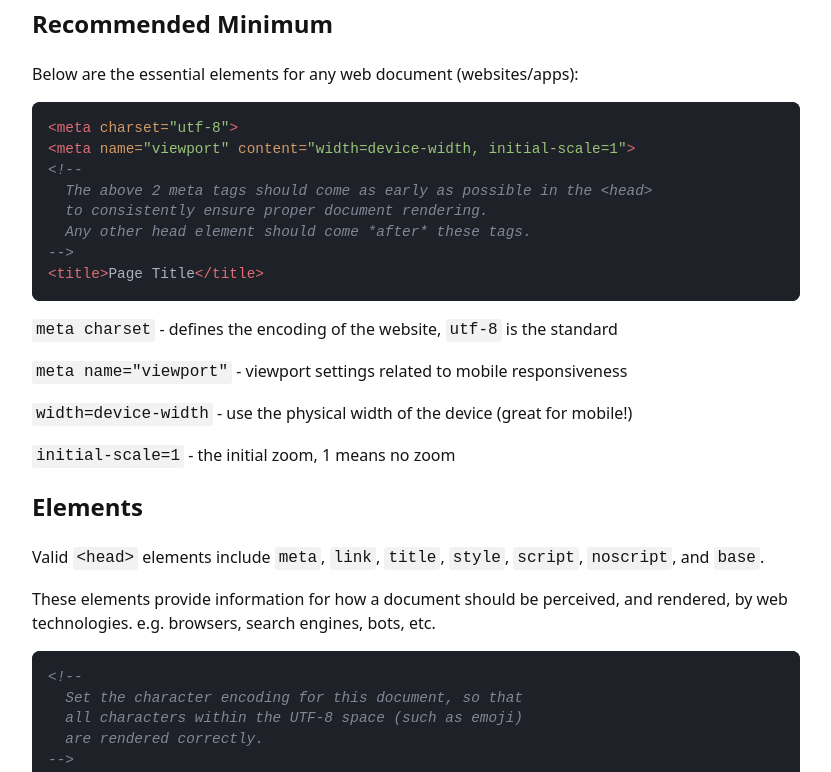
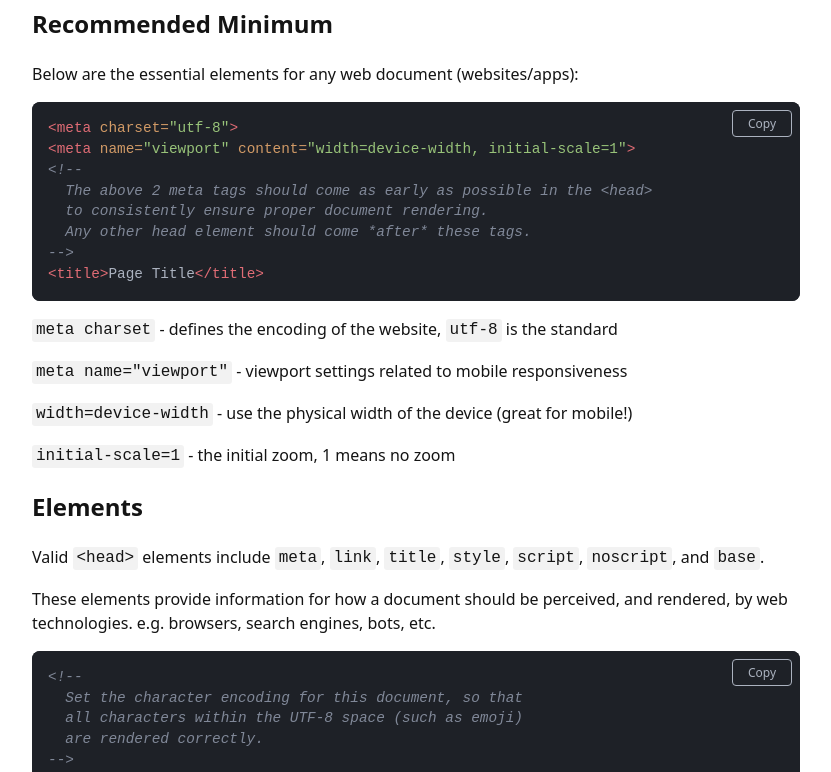
Before and after one commit to joshbuchea/HEAD, a Jekyll site: the page built from index.md, in a window 1280 px wide. Shown: the part 1422-2194 px from the top of the page, without its empty margins (224-1055 px from the left). Built offline with Jekyll 4.4.1, drawn with Linux system fonts in a browser that asks for light colours; comment, search, counter and statistics services are not loaded; some of the changed text lies outside the part shown.

Commit message:
Add copy-to-clipboard button to code blocks (#313)
* Add copy-to-clipboard button to code blocks

Closes #130

- Vanilla JS in default.html matches existing inline-script convention
- Native Clipboard API, no dependency on clipboard.js
- Styling reuses One Dark palette (#abb2bf) already in main.css
- Button hidden until hover or keyboard focus

* Always show copy button on touch devices

Button was invisible on mobile and tablet. Adds @media (hover: none)
rule so it shows where hover isn't available as a primary input.

* Skip button creation when Clipboard API unavailable

Adds an early return at button creation time when navigator.clipboard
or its writeText method isn't available. Users on unsupported browsers
get the unchanged baseline experience rather than a broken button.

* Add aria-live status region for screen reader announcements

Replaces the redundant aria-label with a shared aria-live='polite'
region appended to body, visually hidden via a reusable
.visually-hidden class in main.css. Updated on copy success/failure
so assistive tech announces the result. The button's textContent
serves as its accessible name.

* Address second round of review feedback

- Use textContent instead of innerText to preserve code formatting
- Wrap each pre in a .pre-wrapper div so the button stays pinned on horizontal scroll
- Move Clipboard API check to the top so nothing is created when it's unavailable
- Make the aria-live region static HTML for more reliable screen reader support

* Address third round of review feedback

- Add `pointer-events: none` on hidden button so it doesn't intercept clicks near top-right of code blocks
- Narrow selector to `pre.highlight` so only code blocks get copy buttons
- Clear status region before setting message so identical re-copies re-announce

```diff
--- a/_layouts/default.html
+++ b/_layouts/default.html
@@ -11,6 +11,7 @@
         {{ content }}
       </div>
     </div>
+    <div class="visually-hidden" aria-live="polite" role="status"></div>
 
     <script>
       // open external links in new tab
@@ -25,6 +26,46 @@
         }
       }
     </script>
+    <script>
+      // copy to clipboard button on code blocks
+      if (navigator.clipboard && typeof navigator.clipboard.writeText === 'function') {
+        var statusRegion = document.querySelector('[aria-live="polite"][role="status"]');
+        var preBlocks = document.querySelectorAll('pre.highlight');
+        var preBlocksLength = preBlocks.length;
+        var j;
+        for (j = 0; j < preBlocksLength; j++) {
+          (function (pre) {
+            var wrapper = document.createElement('div');
+            wrapper.className = 'pre-wrapper';
+            pre.parentNode.insertBefore(wrapper, pre);
+            wrapper.appendChild(pre);
+
+            var button = document.createElement('button');
+            button.className = 'copy-btn';
+            button.type = 'button';
+            button.textContent = 'Copy';
+
+            button.addEventListener('click', function () {
+              var code = pre.querySelector('code');
+              var text = code ? (code.textContent || '') : (pre.textContent || '');
+              navigator.clipboard.writeText(text).then(function () {
+                button.textContent = 'Copied';
+                statusRegion.textContent = '';
+                statusRegion.textContent = 'Copied to clipboard';
+                setTimeout(function () { button.textContent = 'Copy'; }, 1500);
+              }).catch(function () {
+                button.textContent = 'Failed';
+                statusRegion.textContent = '';
+                statusRegion.textContent = 'Copy to clipboard failed';
+                setTimeout(function () { button.textContent = 'Copy'; }, 1500);
+              });
+            });
+
+            wrapper.appendChild(button);
+          })(preBlocks[j]);
+        }
+      }
+    </script>
     {% include analytics.html %}
   </body>
 </html>
--- a/main.css
+++ b/main.css
@@ -699,3 +699,53 @@ pre.highlight {
 .highlight .gi {
   color: #a6e22e;
 }
+
+/* Copy to clipboard button */
+.pre-wrapper {
+  position: relative;
+}
+
+.copy-btn {
+  position: absolute;
+  top: 8px;
+  right: 8px;
+  min-width: 60px;
+  padding: 4px 10px;
+  font-family: inherit;
+  font-size: 12px;
+  color: #abb2bf;
+  background: transparent;
+  border: 1px solid #abb2bf;
+  border-radius: 4px;
+  cursor: pointer;
+  opacity: 0;
+  text-align: center;
+  transition: opacity 0.15s ease-in-out;
+  pointer-events: none;
+}
+
+.pre-wrapper:hover .copy-btn,
+.copy-btn:focus {
+  opacity: 1;
+  pointer-events: auto;
+}
+
+.copy-btn:hover {
+  background: rgba(171, 178, 191, 0.1);
+}
+
+@media (hover: none) {
+  .copy-btn {
+    opacity: 1;
+    pointer-events: auto;
+  }
+}
+
+.visually-hidden {
+  clip-path: inset(50%);
+  height: 1px;
+  width: 1px;
+  overflow: hidden;
+  position: absolute;
+  white-space: nowrap;
+}
```
